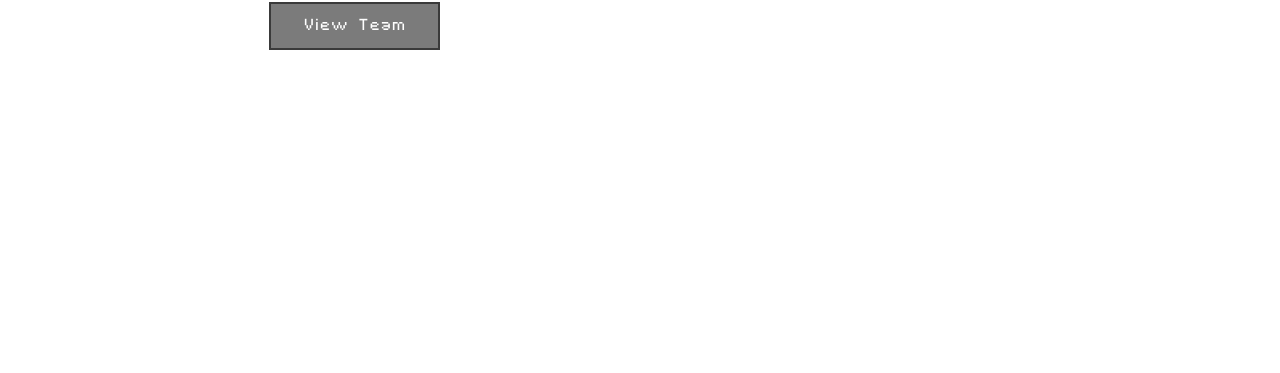
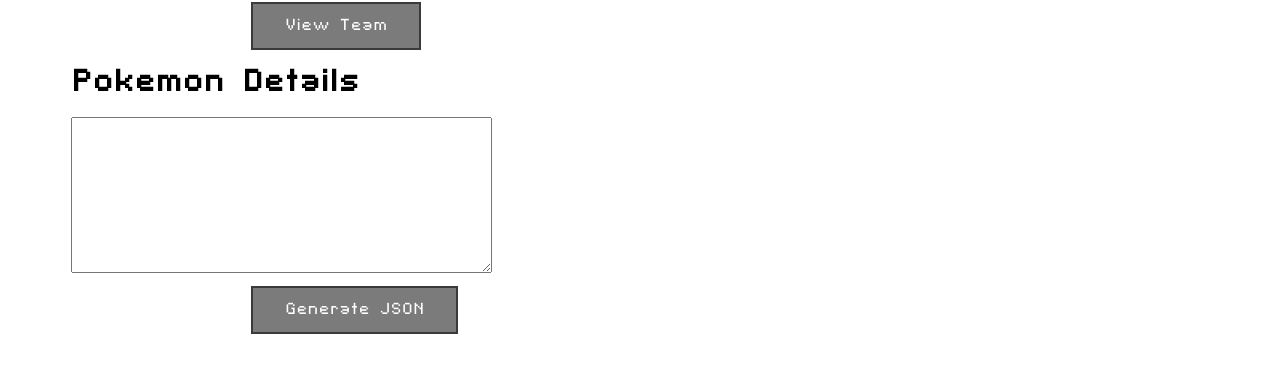
Before and after one commit to fayaz-rafin/Showdown-Team-Tracker, a React (Create React App) app in the folder showdown-team-tracker/: page / in a window 1280 px wide. Shown: the part 417-790 px from the top of the page. Built offline with nearby package versions, Linux system fonts and the light colour scheme.

Commit message:
Made PokemonDetails.js to display your current pokemon team

```diff
--- /dev/null
+++ b/showdown-team-tracker/src/components/PokemonDetails.js
@@ -0,0 +1,64 @@
+// PokemonDetails.js
+import React, { useState } from 'react';
+//import fs from 'fs'; // Assuming you are using Node.js environment
+
+function textToJSON(text) {
+    const lines = text.split('\n');
+    const pokemonData = {};
+
+    // Extract Pokemon name from the first line
+    const firstLineParts = lines[0].split('@');
+    pokemonData.pokemon = firstLineParts[0].trim();
+
+    lines.slice(1).forEach(line => {
+        const parts = line.split(':');
+        const key = parts[0].trim();
+        const value = parts[1] ? parts[1].trim() : '';
+
+        if (key === 'Ability') {
+            pokemonData.ability = value;
+        } else if (key === 'EVs') {
+            pokemonData.evs = value;
+        } else if (key === 'Nature') {
+            pokemonData.nature = value;
+        } else if (key.startsWith('-')) {
+            pokemonData.moves = pokemonData.moves || [];
+            pokemonData.moves.push(key.trim().substring(1));
+        } else {
+            pokemonData[key.toLowerCase()] = value;
+        }
+    });
+
+    return JSON.stringify(pokemonData, null, 2);
+}
+
+function PokemonDetails({ inputText }) {
+    const [pokemonJson, setPokemonJson] = useState('');
+
+    const generateJson = () => {
+        const jsonOutput = textToJSON(inputText);
+        setPokemonJson(jsonOutput);
+        // If you want to save to a file in the client-side, you'll need to handle it differently (e.g., using Blob).
+    };
+
+    return (
+        <div>
+            <h1>Pokemon Details</h1>
+            <textarea
+                rows="10"
+                cols="50"
+                value={inputText}
+                onChange={(e) => setPokemonJson(e.target.value)}
+            />
+            <button onClick={generateJson}>Generate JSON</button>
+            {pokemonJson && (
+                <div>
+                    <h2>Generated JSON:</h2>
+                    <pre>{pokemonJson}</pre>
+                </div>
+            )}
+        </div>
+    );
+}
+
+export default PokemonDetails;
--- a/showdown-team-tracker/src/pages/Home.js
+++ b/showdown-team-tracker/src/pages/Home.js
@@ -1,16 +1,8 @@
 import React from "react";
 import "./Home.css";
 import { Input } from '@chakra-ui/react'
-// use Axios
-import axios from 'axios';
-//create a function to make an api request to the pokemon api
+import PokemonDetails from "../components/PokemonDetails";
 
-
- const getPokemon = async () => {
-    const response = await fetch('https://pokeapi.co/api/v2/pokemon/rhydon');
-    const data = await response.json();
-    console.log(data);
-  }
 
 
 const Home = () => {
@@ -23,6 +15,7 @@
             <div className="body">
                 <Input variant='flushed' placeholder='Paste your team here' />
                 <button class="button">View Team</button>
+                <PokemonDetails />
             </div>
         </div>
     );
```
